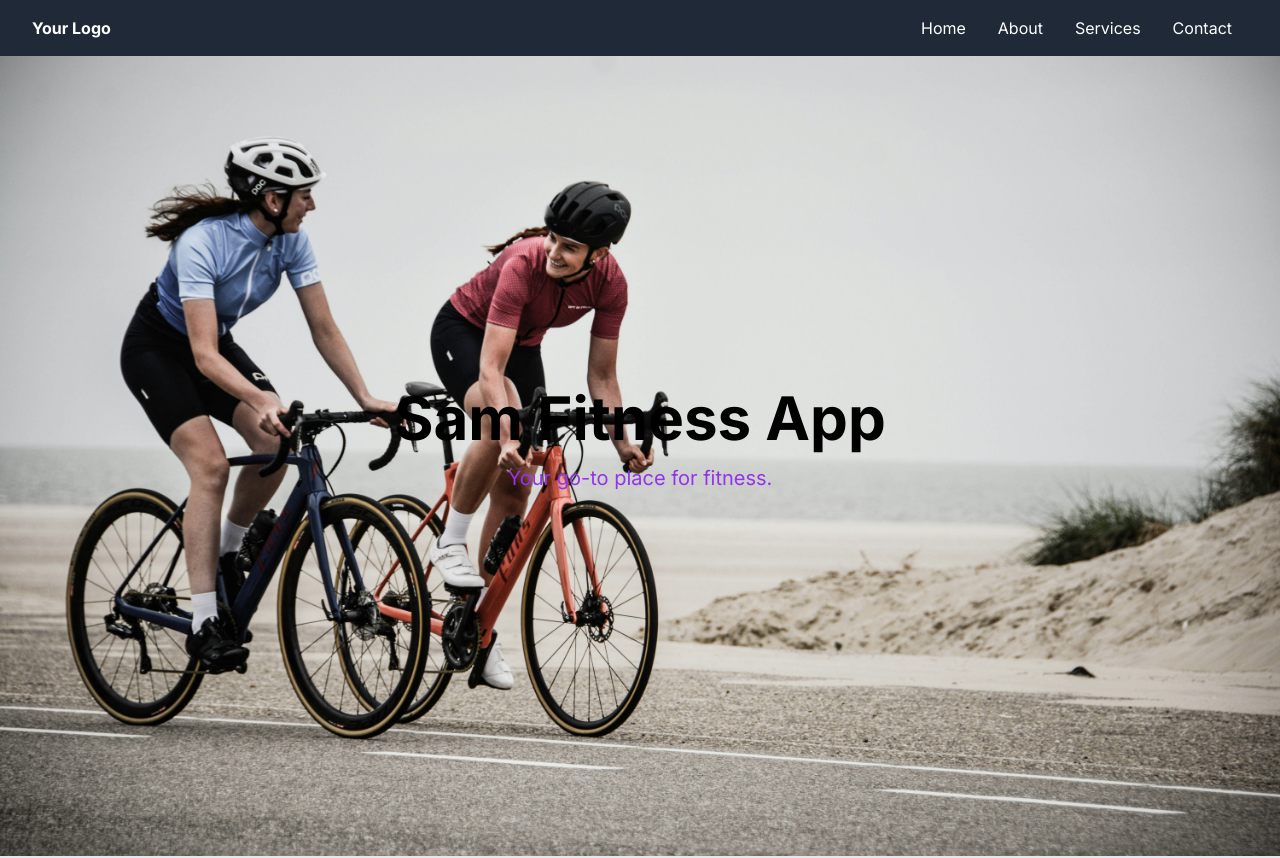
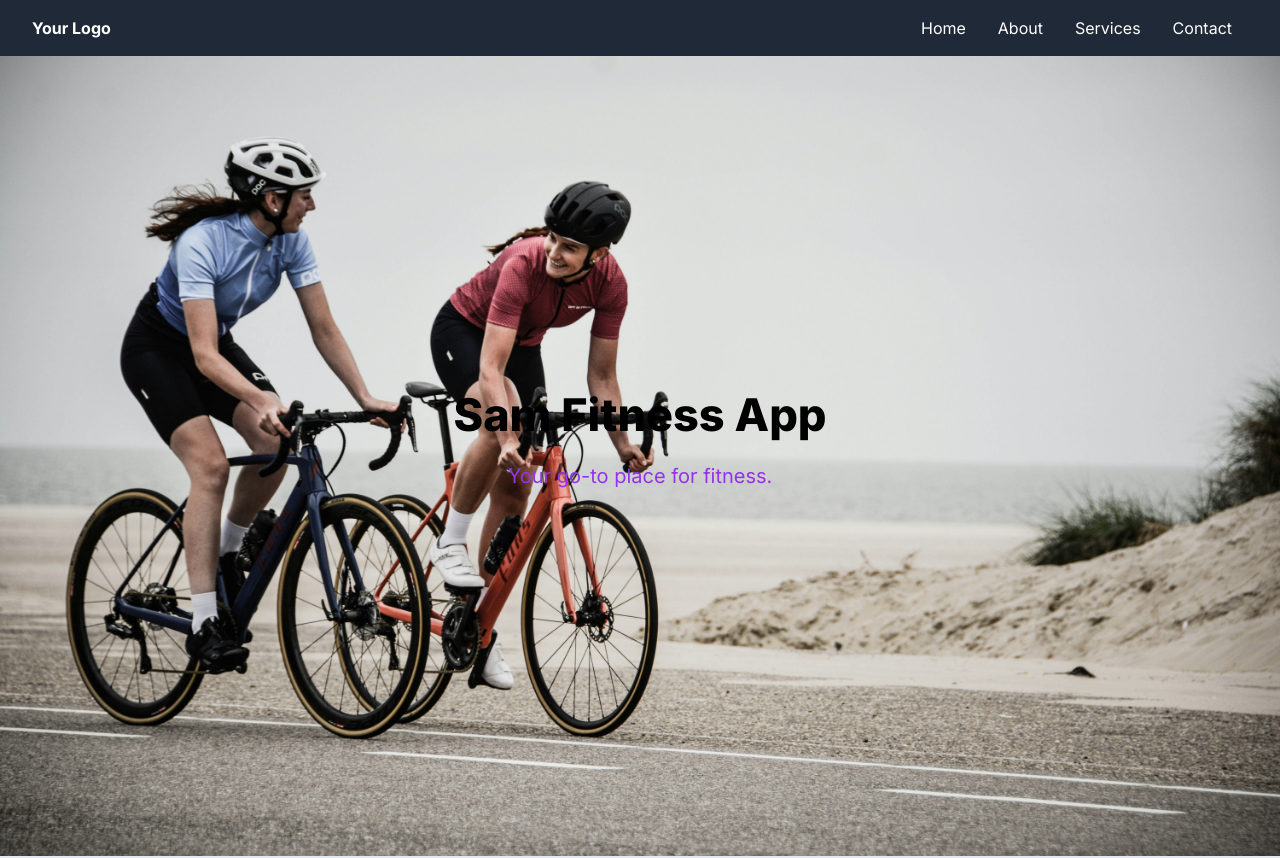
Before and after one commit to Martin2251/sam-app, a Next.js app: page / in a window 1280 px wide. Shown: the top 858 px of the page. Built offline with nearby package versions, Linux system fonts and the light colour scheme.

Commit message:
changing components

```diff
--- a/src/app/Components/AboutPage/MeetTeam/index.tsx
+++ b/src/app/Components/AboutPage/MeetTeam/index.tsx
@@ -5,7 +5,7 @@ const MeetTeam = () => {
    <main>
     <header>
         <h1>Meet</h1>
-        <h2>Our Team</h2>
+        <h3>Our Team</h3>
         <section>
             <p>Lorem ipsum dolor sit amet, consectetur adipiscing elit. Sed non urna nec nisl tempus convallis ut sed turpis.</p>
             <p>aload of text</p>
--- a/src/app/Components/Hero/index.tsx
+++ b/src/app/Components/Hero/index.tsx
@@ -13,7 +13,7 @@ const Hero: React.FC = () => {
 
       />
       <div className="absolute inset-0 flex flex-col items-center justify-center text-purple-600">
-        <h1 className="text-4xl md:text-6xl font-bold mb-4">Sam Fitness App</h1>
+        <h1 >Sam Fitness App</h1>
         <p className="text-lg md:text-xl mb-8">Your go-to place for fitness.</p>
       </div>
     </div>
```
